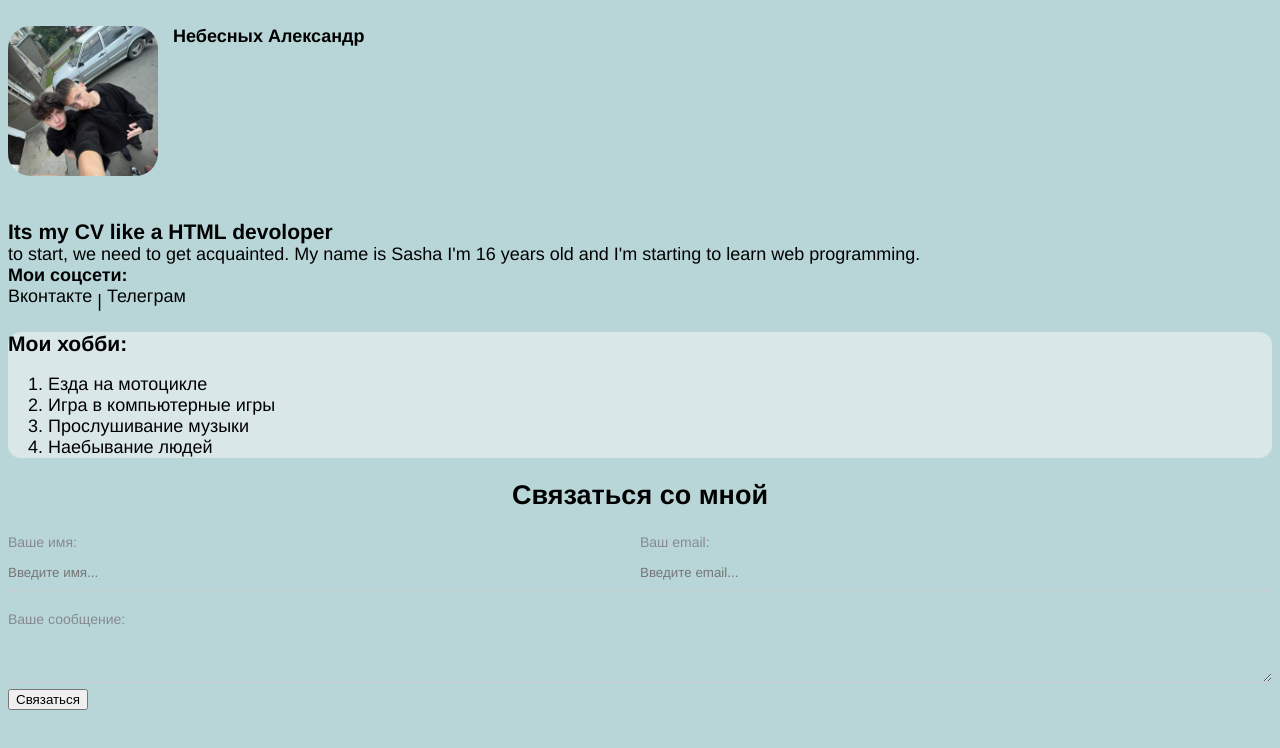
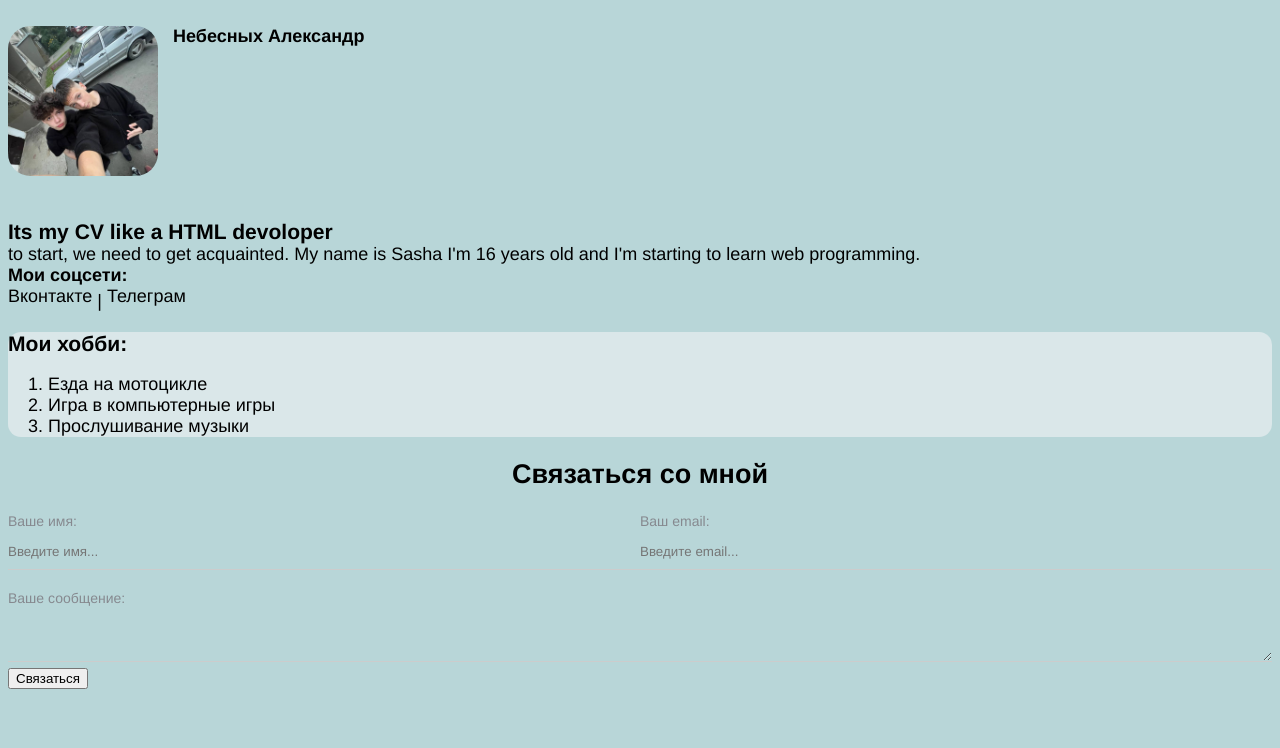
Before and after one commit to SashaOxel/study2, a plain HTML site: page index.html in a window 1280 px wide. Drawn offline with Linux system fonts and the light colour scheme.

Commit message:
убрал наеб

```diff
--- a/index.html
+++ b/index.html
@@ -46,7 +46,7 @@
 				<li> Езда на мотоцикле</li>
 				<li> Игра в компьютерные игры</li>
 				<li> Прослушивание музыки</li>
-				<li> Наебывание людей</li>
+
 		</div>
 		<div class='contact'>
 			<h2> Связаться со мной</h2>
```
